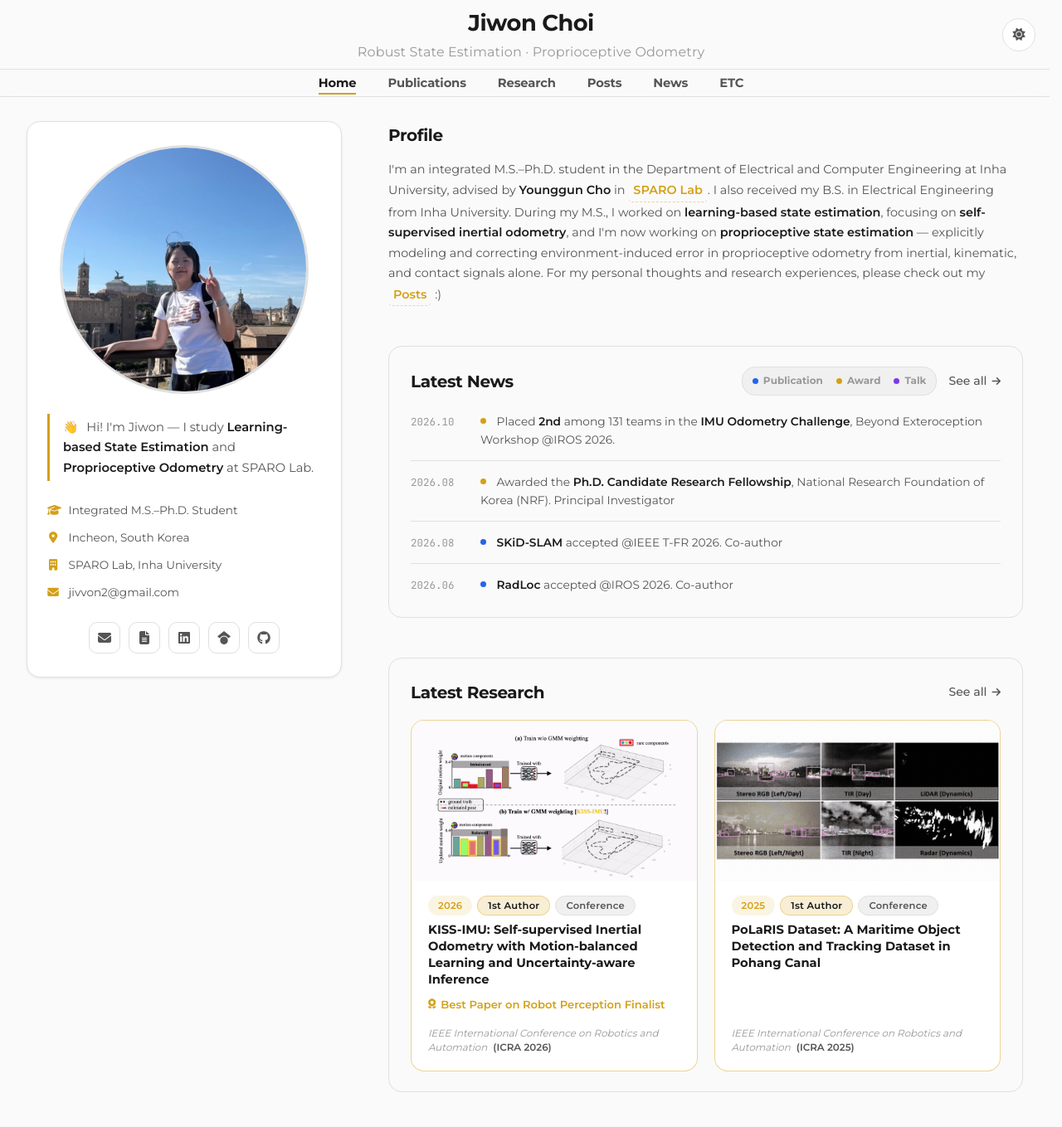
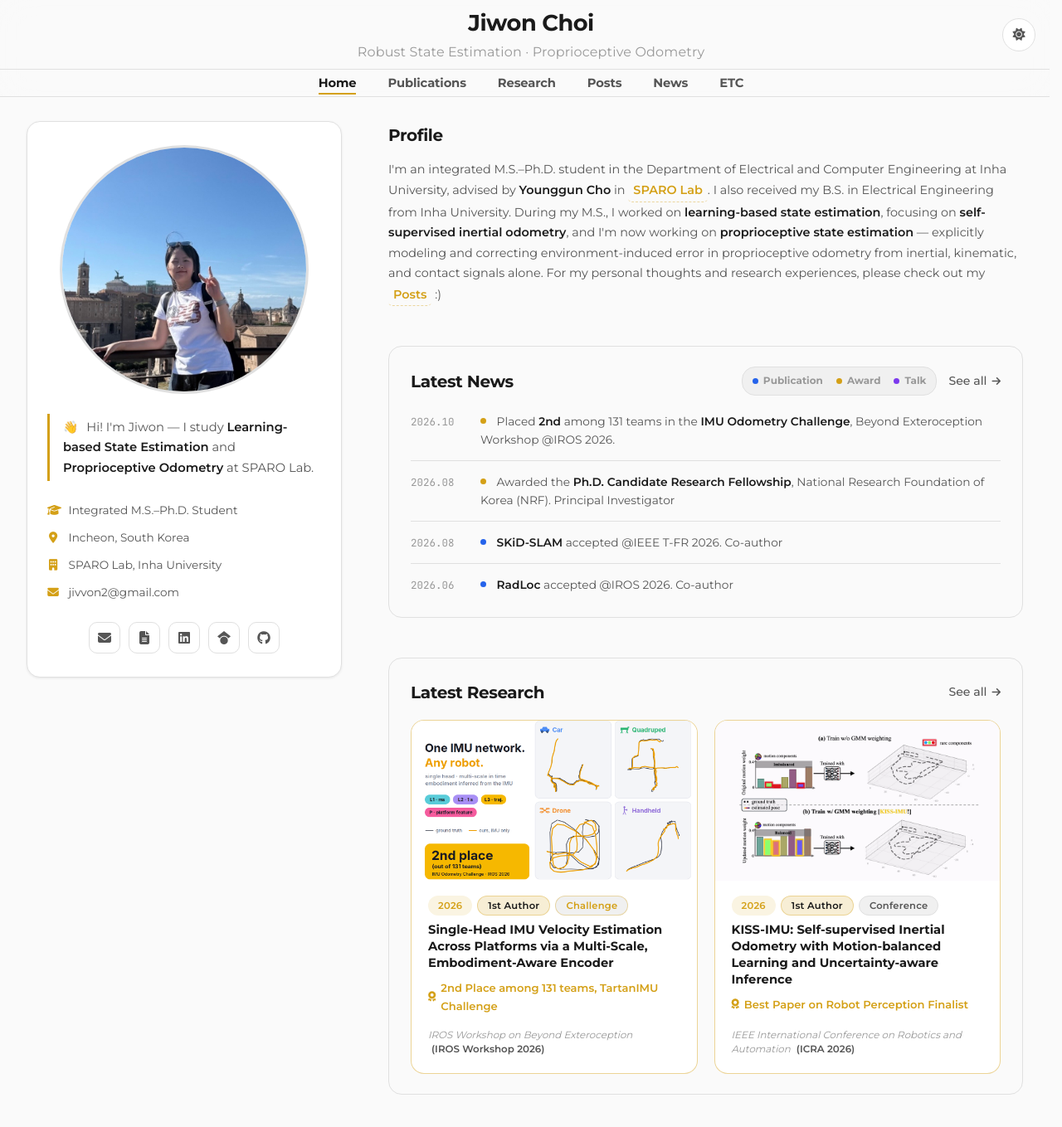
Before and after one commit to jivvon1/jivvon1.github.io, a Jekyll site: the page built from index.html, in a window 1280 px wide and 1400 px high, scrolled down 21 px. Shown: the top 1359 px of the window at 83% size. Built offline with Jekyll 4.4.1, drawn with Linux system fonts in a browser that asks for light colours.

Commit message:
update challenge card

```diff
--- a/_data/news.yml
+++ b/_data/news.yml
@@ -1,6 +1,6 @@
 - date: "2026.10"
   category: "award"
-  text: "Placed <strong>2nd</strong> among 131 teams in the <strong>IMU Odometry Challenge</strong>, Beyond Exteroception Workshop @IROS 2026."
+  text: "Placed <strong>2nd</strong> among 131 teams in the <strong><a href=\"https://sparolab.github.io/research/imu_challenge/\" target=\"_blank\" rel=\"noopener\">IMU Odometry Challenge</a></strong>, Beyond Exteroception Workshop @IROS 2026."
   link: ""
 
 - date: "2026.08"
--- a/_data/research.yml
+++ b/_data/research.yml
@@ -1,3 +1,17 @@
+- year: 2026/10
+  type: "challenge"
+  title: "Single-Head IMU Velocity Estimation Across Platforms via a Multi-Scale, Embodiment-Aware Encoder"
+  conference: "IROS Workshop, 2026"
+  conference_link: "https://www.kaggle.com/competitions/tartan-imu-challenge-iros2026"
+  award: "2nd Place among 131 teams, TartanIMU Challenge"
+  authors: "Jiwon Choi, Hogyun Kim, Jungwoo Lee, Geonmo Yang, Seunghee Yun, Younggun Cho"
+  github: "https://huggingface.co/jivvon2/tartanimu-sparo"
+  paper_link: ""
+  arxiv_link: ""
+  project_link: "https://sparolab.github.io/research/imu_challenge/"
+  tldr: "Cross-Platform IMU Velocity Estimation"
+  thumbnail: "/assets/img/research/imu_challenge.png"
+
 - year: 2026/10
   title: "RadLoc: Radar-based 3-DoF Global Localization via Fast, Robust, and Lightweight Spatial Descriptor Across Diverse Environmental Scenarios"
   conference: "IROS, 2026"
--- a/_sass/preview.scss
+++ b/_sass/preview.scss
@@ -690,6 +690,11 @@
     background: var(--bg-secondary);
     border: 1px dashed var(--border-hover);
   }
+  &--type-challenge {
+    color: var(--accent);
+    background: var(--bg-secondary);
+    border: 1px solid rgba(var(--accent-rgb), 0.35);
+  }
 
   &--award {
     color: var(--accent);
--- a/index.html
+++ b/index.html
@@ -109,7 +109,8 @@ title: Jiwon Choi
               {% if venue_short == "RA-L" %}{% assign venue_full = "IEEE Robotics and Automation Letters" %}{% assign venue_url = "https://ieeexplore.ieee.org/xpl/RecentIssue.jsp?punumber=7083369" %}{% endif %}
               {% if venue_short == "IROS" %}{% assign venue_full = "IEEE/RSJ International Conference on Intelligent Robots and Systems" %}{% endif %}
               {% if venue_short == "IJRR" %}{% assign venue_full = "International Journal of Robotics Research" %}{% assign venue_url = "https://journals.sagepub.com/home/IJR" %}{% endif %}{% if venue_short == "T-FR" %}{% assign venue_full = "IEEE Transactions on Field Robotics" %}{% assign venue_url = "https://www.ieee-ras.org/publications/t-fr" %}{% endif %}
-              {% if venue_short contains "ICRA workshop" %}
+              {% if venue_short == "IROS Workshop" %}{% assign venue_full = "IROS Workshop on Beyond Exteroception" %}{% assign venue_url = pub.conference_link %}{% endif %}
+{% if venue_short contains "ICRA workshop" %}
                 {% assign venue_short = "ICRA Workshop" %}
                 {% assign venue_full = "ICRA Workshop on Field Robotics" %}
                 {% assign venue_url = "https://2025.ieee-icra.org/event/workshop-on-field-robotics/" %}
@@ -118,9 +119,9 @@ title: Jiwon Choi
               {% if venue_short == "ICRA" and pub_year == "2025" %}{% assign venue_url = "https://2025.ieee-icra.org/" %}{% endif %}
               {% if venue_short == "IROS" and pub_year == "2026" %}{% assign venue_url = "https://2026.ieee-iros.org/" %}{% endif %}
               {% assign ptype_h = "conference" %}
-              {% if pub.conference contains 'Journal' or pub.conference contains 'RA-L' or pub.conference contains 'IJRR' or pub.conference contains 'T-FR' %}{% assign ptype_h = "journal" %}{% endif %}
+              {% if pub.conference contains 'Journal' or pub.conference contains 'RA-L' or pub.conference contains 'IJRR' or pub.conference contains 'T-FR' %}{% assign ptype_h = "journal" %}{% endif %}{% if pub.type == "challenge" %}{% assign ptype_h = "challenge" %}{% endif %}
               {% assign type_label = "Conference" %}
-              {% if ptype_h == "journal" %}{% assign type_label = "Journal" %}{% endif %}
+              {% if ptype_h == "journal" %}{% assign type_label = "Journal" %}{% endif %}{% if ptype_h == "challenge" %}{% assign type_label = "Challenge" %}{% endif %}
               <article class="research-thumb is-mine">
                 {% if card_link != "" %}
                 <a class="research-thumb-cover" href="{{ card_link }}" target="_blank" aria-label="{{ pub.title }}"></a>
@@ -229,6 +230,7 @@ title: Jiwon Choi
       <ol class="pub-textlist" data-pub-list>
         {% assign idx = 0 %}
         {% for pub in site.data.research %}
+          {% if pub.type == "challenge" %}{% continue %}{% endif %}
           {% assign idx = idx | plus: 1 %}
           {% assign pub_y = pub.year | slice: 0, 4 %}
           {% assign pub_type = "conference" %}
@@ -291,6 +293,7 @@ title: Jiwon Choi
             <button class="chip is-active" data-value="all">All</button>
             <button class="chip" data-value="conference">Conference</button>
             <button class="chip" data-value="journal">Journal</button>
+            <button class="chip" data-value="challenge">Challenge</button>
           </div>
         </div>
         <div class="filter-row">
@@ -310,7 +313,7 @@ title: Jiwon Choi
           {% assign role = "co" %}
           {% if first_author contains 'Jiwon Choi' %}{% assign role = "first" %}{% endif %}
           {% assign ptype = "conference" %}
-          {% if pub.conference contains 'Journal' or pub.conference contains 'RA-L' or pub.conference contains 'IJRR' or pub.conference contains 'T-FR' %}{% assign ptype = "journal" %}{% endif %}
+          {% if pub.conference contains 'Journal' or pub.conference contains 'RA-L' or pub.conference contains 'IJRR' or pub.conference contains 'T-FR' %}{% assign ptype = "journal" %}{% endif %}{% if pub.type == "challenge" %}{% assign ptype = "challenge" %}{% endif %}
           {% assign card_link = pub.project_link | default: pub.paper_link | default: pub.arxiv_link %}
           {% assign pub_year = pub.year | slice: 0, 4 %}
           {% assign venue_short = pub.conference | split: "," | first | strip %}
@@ -320,7 +323,8 @@ title: Jiwon Choi
           {% if venue_short == "RA-L" %}{% assign venue_full = "IEEE Robotics and Automation Letters" %}{% assign venue_url = "https://ieeexplore.ieee.org/xpl/RecentIssue.jsp?punumber=7083369" %}{% endif %}
           {% if venue_short == "IROS" %}{% assign venue_full = "IEEE/RSJ International Conference on Intelligent Robots and Systems" %}{% endif %}
           {% if venue_short == "IJRR" %}{% assign venue_full = "International Journal of Robotics Research" %}{% assign venue_url = "https://journals.sagepub.com/home/IJR" %}{% endif %}{% if venue_short == "T-FR" %}{% assign venue_full = "IEEE Transactions on Field Robotics" %}{% assign venue_url = "https://www.ieee-ras.org/publications/t-fr" %}{% endif %}
-          {% if venue_short contains "ICRA workshop" %}
+          {% if venue_short == "IROS Workshop" %}{% assign venue_full = "IROS Workshop on Beyond Exteroception" %}{% assign venue_url = pub.conference_link %}{% endif %}
+{% if venue_short contains "ICRA workshop" %}
             {% assign venue_short = "ICRA Workshop" %}
             {% assign venue_full = "ICRA Workshop on Field Robotics" %}
             {% assign venue_url = "https://2025.ieee-icra.org/event/workshop-on-field-robotics/" %}
@@ -331,7 +335,7 @@ title: Jiwon Choi
           {% assign role_label = "Co-author" %}
           {% if role == "first" %}{% assign role_label = "1st Author" %}{% endif %}
           {% assign type_label = "Conference" %}
-          {% if ptype == "journal" %}{% assign type_label = "Journal" %}{% endif %}
+          {% if ptype == "journal" %}{% assign type_label = "Journal" %}{% endif %}{% if ptype == "challenge" %}{% assign type_label = "Challenge" %}{% endif %}
           {% assign first_author_name = first_author | strip %}
           {% assign first_author_url = "" %}
           {% if first_author_name == "Hogyun Kim" %}{% assign first_author_url = "https://hogyun2.github.io/" %}{% endif %}
```
Also changed, not shown: assets/img/research/imu_challenge.png (added), 3 other files.
